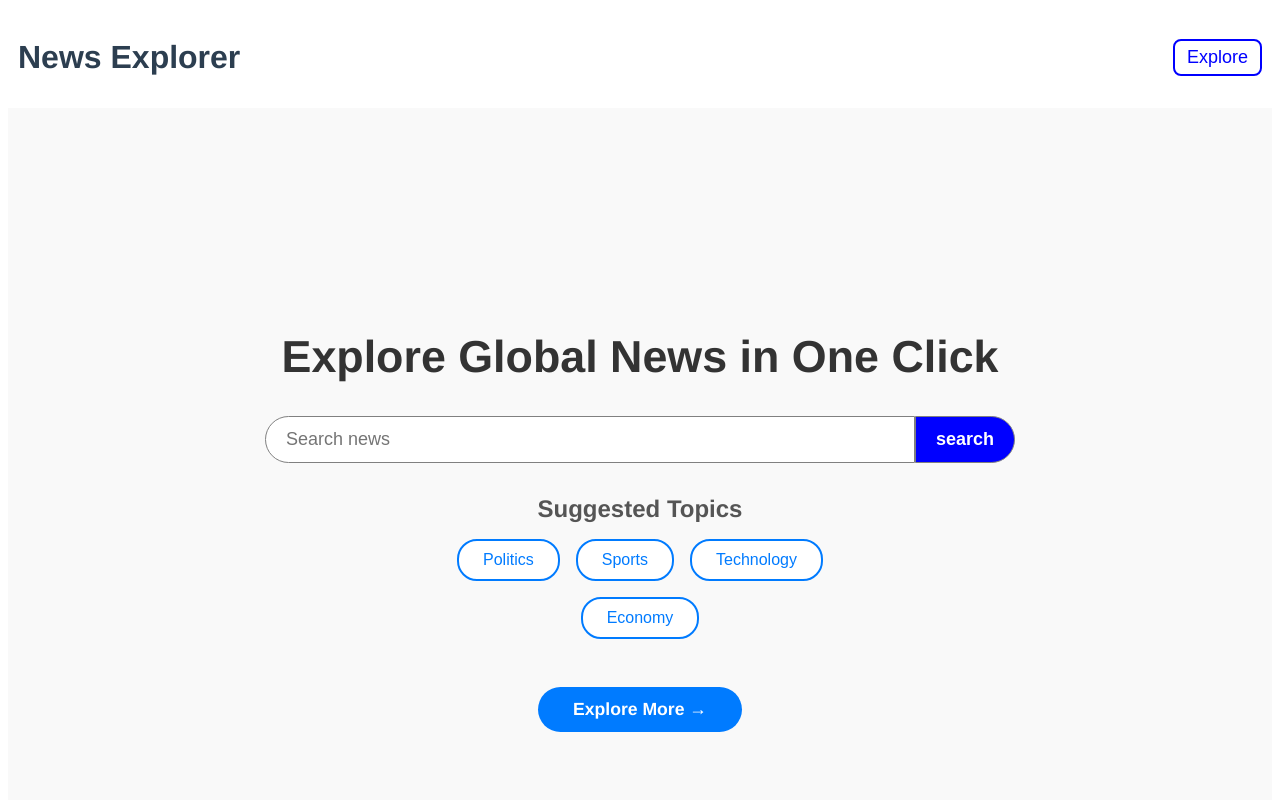
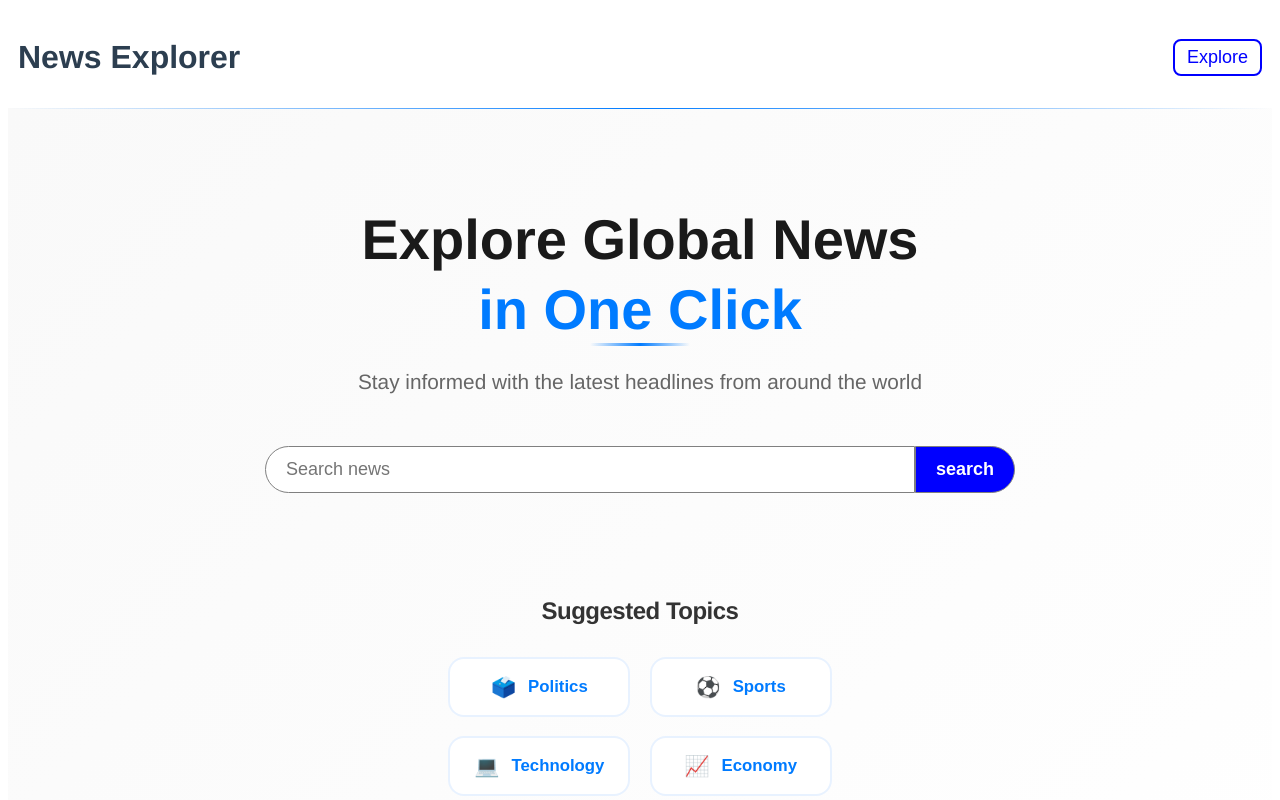
Before and after one commit to yorgo-haykal/news-explorer, a Vue app: page /#/ in a window 1280 px wide. Shown: the top 800 px of the page. Built offline with nearby package versions, Linux system fonts and the light colour scheme.

Commit message:
edit homevue

```diff
--- a/src/views/HomeView.vue
+++ b/src/views/HomeView.vue
@@ -1,21 +1,56 @@
 <template>
   <div class="home">
-    <h1>Explore Global News in One Click</h1>
-    <SearchBar />
+    <div class="hero-content">
+      <h1 class="hero-title">
+        <span class="title-line">Explore Global News</span>
+        <span class="title-line accent">in One Click</span>
+      </h1>
+      <p class="hero-subtitle">
+        Stay informed with the latest headlines from around the world
+      </p>
+      <SearchBar />
+    </div>
 
-    <div class="themes">
-      <h2>Suggested Topics</h2>
+    <div class="themes-section">
+      <h2 class="section-title">Suggested Topics</h2>
       <div class="theme-buttons">
-        <button>Politics</button>
-        <button>Sports</button>
-        <button>Technology</button>
-        <button>Economy</button>
+        <button class="theme-btn">
+          <span class="btn-icon">🗳️</span>
+          Politics
+        </button>
+        <button class="theme-btn">
+          <span class="btn-icon">⚽</span>
+          Sports
+        </button>
+        <button class="theme-btn">
+          <span class="btn-icon">💻</span>
+          Technology
+        </button>
+        <button class="theme-btn">
+          <span class="btn-icon">📈</span>
+          Economy
+        </button>
       </div>
     </div>
 
-    <router-link to="/explore" class="explore-button"
-      >Explore More →</router-link
-    >
+    <router-link to="/explore" class="explore-button">
+      <span>Explore More</span>
+      <svg
+        class="arrow-icon"
+        width="20"
+        height="20"
+        viewBox="0 0 24 24"
+        fill="none"
+      >
+        <path
+          d="M5 12H19M19 12L12 5M19 12L12 19"
+          stroke="currentColor"
+          stroke-width="2"
+          stroke-linecap="round"
+          stroke-linejoin="round"
+        />
+      </svg>
+    </router-link>
   </div>
 </template>
 
@@ -32,114 +67,277 @@ export default {
 
 <style scoped>
 .home {
-  min-height: 90vh;
+  min-height: 100vh;
   display: flex;
   flex-direction: column;
   align-items: center;
-  justify-content: center;
-  padding: 3rem 1rem;
-  background-color: #f9f9f9;
+  justify-content: space-between;
+  padding: 4rem 2rem 3rem;
+  background: linear-gradient(135deg, #f9f9f9 0%, #ffffff 100%);
   text-align: center;
+  position: relative;
+  overflow: hidden;
 }
 
-h1 {
-  font-size: 2.8rem;
+.home::before {
+  content: "";
+  position: absolute;
+  top: 0;
+  left: 0;
+  right: 0;
+  height: 1px;
+  background: linear-gradient(90deg, transparent, #007bff, transparent);
+}
+
+.hero-content {
+  max-width: 800px;
+  margin: 0 auto;
+}
+
+.hero-title {
+  font-size: 3.5rem;
+  margin-bottom: 1.5rem;
+  color: #1a1a1a;
+  font-weight: 800;
+  line-height: 1.1;
+  display: flex;
+  flex-direction: column;
+  gap: 0.5rem;
+}
+
+.title-line {
+  display: block;
+}
+
+.title-line.accent {
+  color: #007bff;
+  position: relative;
+}
+
+.title-line.accent::after {
+  content: "";
+  position: absolute;
+  bottom: -5px;
+  left: 50%;
+  transform: translateX(-50%);
+  width: 100px;
+  height: 3px;
+  background: linear-gradient(90deg, transparent, #007bff, transparent);
+  border-radius: 2px;
+}
+
+.hero-subtitle {
+  font-size: 1.3rem;
+  color: #666;
+  margin-bottom: 3rem;
+  font-weight: 400;
+  line-height: 1.6;
+}
+
+.themes-section {
+  margin: 2rem 0;
+}
+
+.section-title {
+  font-size: 1.5rem;
   margin-bottom: 2rem;
   color: #333;
   font-weight: 700;
-  line-height: 1.2;
-}
-
-.themes h2 {
-  font-size: 1.5rem;
-  margin: 2rem 0 1rem;
-  color: #555;
-  font-weight: 600;
+  letter-spacing: -0.5px;
 }
 
 .theme-buttons {
-  display: flex;
-  flex-wrap: wrap;
-  gap: 1rem;
-  justify-content: center;
-  max-width: 500px;
+  display: grid;
+  grid-template-columns: repeat(2, 1fr);
+  gap: 1.2rem;
+  max-width: 400px;
+  margin: 0 auto;
 }
 
-.theme-buttons button {
-  background-color: white;
-  border: 2px solid #007bff;
-  border-radius: 20px;
-  padding: 10px 24px;
-  font-size: 1rem;
+.theme-btn {
+  background: rgba(255, 255, 255, 0.9);
+  border: 2px solid #e8f2ff;
+  border-radius: 16px;
+  padding: 1rem 1.5rem;
+  font-size: 1.05rem;
   cursor: pointer;
-  transition: all 0.3s ease;
+  transition: all 0.4s cubic-bezier(0.25, 0.46, 0.45, 0.94);
   color: #007bff;
-  font-weight: 500;
+  font-weight: 600;
+  display: flex;
+  align-items: center;
+  justify-content: center;
+  gap: 0.75rem;
+  backdrop-filter: blur(10px);
+  position: relative;
+  overflow: hidden;
 }
 
-.theme-buttons button:hover {
-  background-color: #007bff;
-  color: white;
-  transform: translateY(-2px);
-  box-shadow: 0 4px 8px rgba(0, 123, 255, 0.3);
+.theme-btn::before {
+  content: "";
+  position: absolute;
+  top: 0;
+  left: -100%;
+  width: 100%;
+  height: 100%;
+  background: linear-gradient(
+    90deg,
+    transparent,
+    rgba(255, 255, 255, 0.4),
+    transparent
+  );
+  transition: left 0.6s;
 }
 
-.theme-buttons button:active {
-  transform: translateY(0);
+.theme-btn:hover {
+  background: #007bff;
+  color: white;
+  transform: translateY(-3px) scale(1.02);
+  box-shadow: 0 12px 30px rgba(0, 123, 255, 0.25);
+  border-color: #007bff;
+}
+
+.theme-btn:hover::before {
+  left: 100%;
+}
+
+.theme-btn:active {
+  transform: translateY(-1px) scale(1.01);
+}
+
+.btn-icon {
+  font-size: 1.2em;
+  transition: transform 0.3s ease;
+}
+
+.theme-btn:hover .btn-icon {
+  transform: scale(1.1);
 }
 
 .explore-button {
-  margin-top: 3rem;
-  background-color: #007bff;
+  margin-top: 2rem;
+  background: linear-gradient(135deg, #007bff 0%, #0056b3 100%);
   color: white;
-  border-radius: 25px;
-  padding: 12px 35px;
-  font-weight: 600;
+  border-radius: 50px;
+  padding: 1.2rem 2.5rem;
+  font-weight: 700;
   text-decoration: none;
-  transition: all 0.3s ease;
+  transition: all 0.4s cubic-bezier(0.25, 0.46, 0.45, 0.94);
   font-size: 1.1rem;
   border: none;
   cursor: pointer;
+  display: flex;
+  align-items: center;
+  gap: 0.75rem;
+  box-shadow: 0 8px 25px rgba(0, 123, 255, 0.3);
+  position: relative;
+  overflow: hidden;
+}
+
+.explore-button::before {
+  content: "";
+  position: absolute;
+  top: 0;
+  left: -100%;
+  width: 100%;
+  height: 100%;
+  background: linear-gradient(
+    90deg,
+    transparent,
+    rgba(255, 255, 255, 0.2),
+    transparent
+  );
+  transition: left 0.6s;
 }
 
 .explore-button:hover {
-  background-color: #0056b3;
-  transform: translateY(-2px);
-  box-shadow: 0 6px 12px rgba(0, 123, 255, 0.3);
+  transform: translateY(-3px);
+  box-shadow: 0 15px 35px rgba(0, 123, 255, 0.4);
+}
+
+.explore-button:hover::before {
+  left: 100%;
 }
 
 .explore-button:active {
-  transform: translateY(0);
+  transform: translateY(-1px);
 }
 
-/* Responsive design */
+.arrow-icon {
+  transition: transform 0.3s ease;
+}
+
+.explore-button:hover .arrow-icon {
+  transform: translateX(4px);
+}
+
+/* Enhanced responsive design */
 @media (max-width: 768px) {
-  h1 {
-    font-size: 2.2rem;
-    margin-bottom: 1.5rem;
+  .home {
+    padding: 3rem 1.5rem 2rem;
+    justify-content: center;
+    gap: 3rem;
   }
 
-  .themes h2 {
+  .hero-title {
+    font-size: 2.5rem;
+  }
+
+  .hero-subtitle {
+    font-size: 1.1rem;
+    margin-bottom: 2.5rem;
+  }
+
+  .section-title {
     font-size: 1.3rem;
   }
 
   .theme-buttons {
-    gap: 0.8rem;
+    grid-template-columns: 1fr;
+    gap: 1rem;
+    max-width: 300px;
   }
 
-  .theme-buttons button {
-    padding: 8px 18px;
-    font-size: 0.9rem;
+  .theme-btn {
+    padding: 0.9rem 1.2rem;
+    font-size: 1rem;
   }
 }
 
 @media (max-width: 480px) {
-  h1 {
-    font-size: 1.8rem;
-  }
-
   .home {
     padding: 2rem 1rem;
   }
+
+  .hero-title {
+    font-size: 2rem;
+  }
+
+  .hero-subtitle {
+    font-size: 1rem;
+    margin-bottom: 2rem;
+  }
+
+  .explore-button {
+    padding: 1rem 2rem;
+    font-size: 1rem;
+  }
+}
+
+/* Loading animation for buttons */
+@keyframes shimmer {
+  0% {
+    transform: translateX(-100%);
+  }
+  100% {
+    transform: translateX(100%);
+  }
+}
+
+/* Focus states for accessibility */
+.theme-btn:focus,
+.explore-button:focus {
+  outline: 2px solid #007bff;
+  outline-offset: 2px;
 }
 </style>
```
